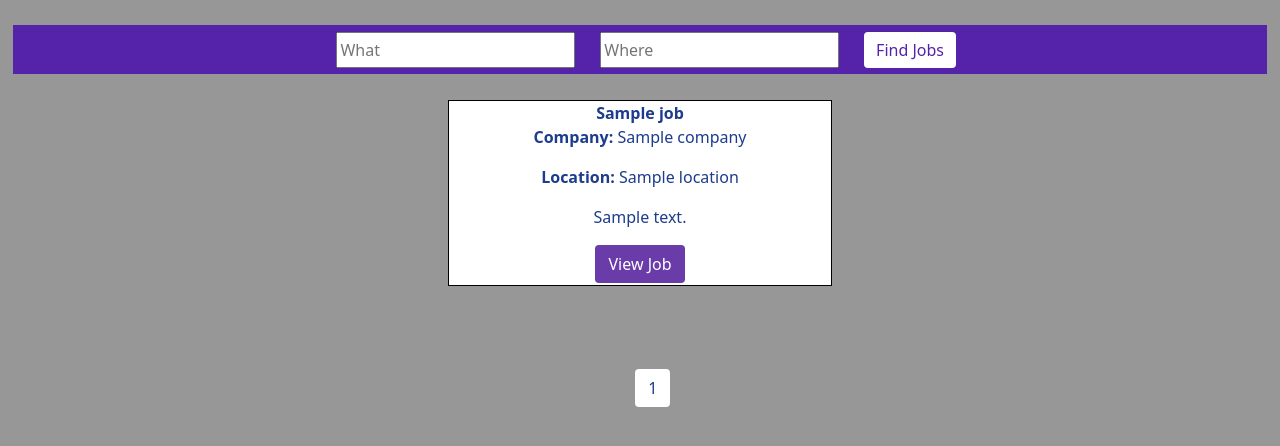
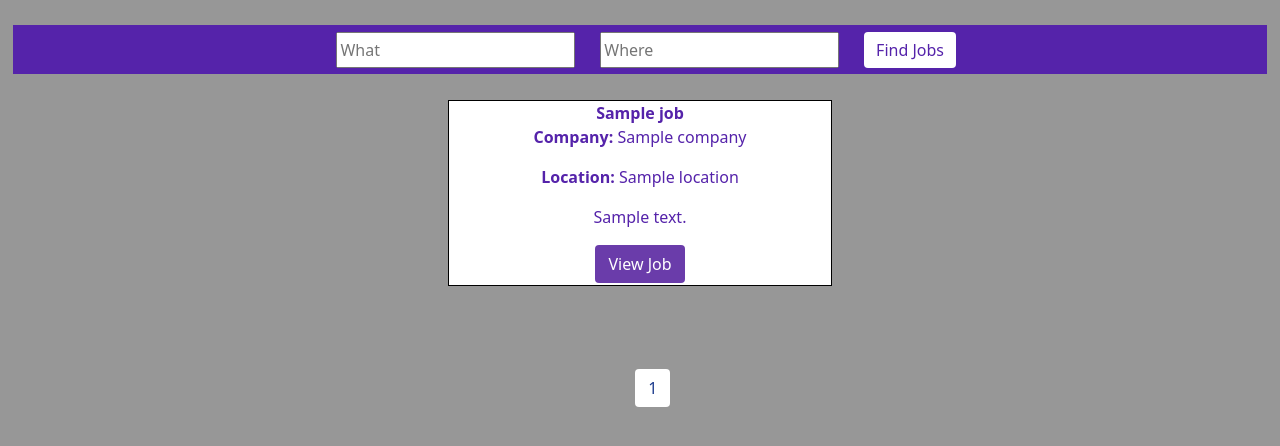
Before and after one commit to borelli28/Job-Board, a Django app: template job_board_app/templates/jobs.html in a window 1280 px wide. Shown: the part 51-497 px from the top of the page. Run offline with Django 3.2, Linux system fonts and the light colour scheme; the template is opened without the code that fills it: most values are stand-ins (such as "Sample title", 1, 10 or a date in 2020).

Commit message:
Changed color of job card text to purple

```diff
--- a/job_board_app/static/styles/jobs_style.css
+++ b/job_board_app/static/styles/jobs_style.css
@@ -54,7 +54,7 @@ main #job-card {
   /* margin: 2% 2%; */
   border: 1px solid black;
   background-color: white;
-  color: #1D3C8E;
+  color: #5523AA;
   margin-bottom: 1%;
 }
 
```
